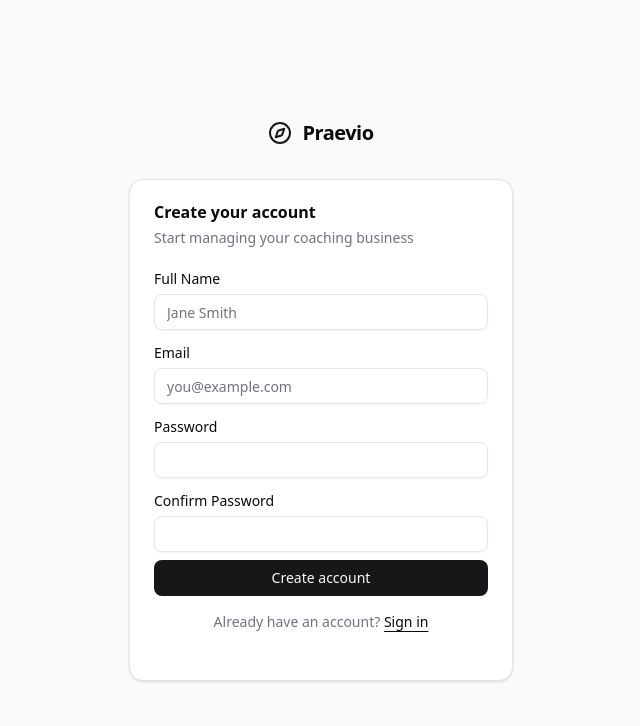
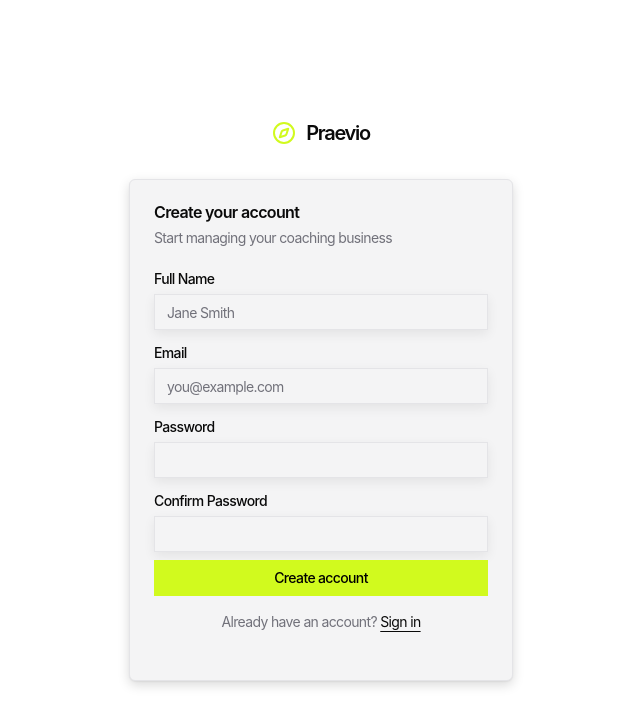
Before and after one commit to FoxxDev-Collab/fitness-pro-coach, a Next.js app: page /signup in a window 1280 px wide. Shown: the top 726 px of the page, without its empty margins (319-959 px from the left). Built offline with nearby package versions, Linux system fonts and the light colour scheme; no server answers.

Commit message:
019 - theme color updates

```diff
--- a/app/globals.css
+++ b/app/globals.css
@@ -6,8 +6,8 @@
 @theme inline {
   --color-background: var(--background);
   --color-foreground: var(--foreground);
-  --font-sans: var(--font-geist-sans);
-  --font-mono: var(--font-geist-mono);
+  --font-sans: Inter, system-ui, sans-serif;
+  --font-mono: JetBrains Mono, monospace;
   --color-sidebar-ring: var(--sidebar-ring);
   --color-sidebar-border: var(--sidebar-border);
   --color-sidebar-accent-foreground: var(--sidebar-accent-foreground);
@@ -48,83 +48,150 @@
   --radius-2xl: calc(var(--radius) + 8px);
   --radius-3xl: calc(var(--radius) + 12px);
   --radius-4xl: calc(var(--radius) + 16px);
+  --font-serif: Georgia, serif;
+  --radius: 0.125rem;
+  --tracking-tighter: calc(var(--tracking-normal) - 0.05em);
+  --tracking-tight: calc(var(--tracking-normal) - 0.025em);
+  --tracking-wide: calc(var(--tracking-normal) + 0.025em);
+  --tracking-wider: calc(var(--tracking-normal) + 0.05em);
+  --tracking-widest: calc(var(--tracking-normal) + 0.1em);
+  --tracking-normal: var(--tracking-normal);
+  --shadow-2xl: var(--shadow-2xl);
+  --shadow-xl: var(--shadow-xl);
+  --shadow-lg: var(--shadow-lg);
+  --shadow-md: var(--shadow-md);
+  --shadow: var(--shadow);
+  --shadow-sm: var(--shadow-sm);
+  --shadow-xs: var(--shadow-xs);
+  --shadow-2xs: var(--shadow-2xs);
+  --spacing: var(--spacing);
+  --letter-spacing: var(--letter-spacing);
+  --shadow-offset-y: var(--shadow-offset-y);
+  --shadow-offset-x: var(--shadow-offset-x);
+  --shadow-spread: var(--shadow-spread);
+  --shadow-blur: var(--shadow-blur);
+  --shadow-opacity: var(--shadow-opacity);
+  --color-shadow-color: var(--shadow-color);
+  --color-destructive-foreground: var(--destructive-foreground);
 }
 
 :root {
-  --radius: 0.625rem;
-  --background: oklch(0.985 0 0);
-  --foreground: oklch(0.145 0.005 286);
-  --card: oklch(1 0 0);
-  --card-foreground: oklch(0.145 0.005 286);
-  --popover: oklch(1 0 0);
-  --popover-foreground: oklch(0.145 0.005 286);
-  --primary: oklch(0.205 0.006 286);
-  --primary-foreground: oklch(0.985 0 0);
-  --secondary: oklch(0.965 0.001 286);
-  --secondary-foreground: oklch(0.205 0.006 286);
-  --muted: oklch(0.965 0.001 286);
-  --muted-foreground: oklch(0.556 0.016 286);
-  --accent: oklch(0.965 0.001 286);
-  --accent-foreground: oklch(0.205 0.006 286);
-  --destructive: oklch(0.577 0.245 27);
+  --radius: 0.125rem;
+  --background: oklch(1.0000 0 0);
+  --foreground: oklch(0.1448 0 0);
+  --card: oklch(0.9674 0.0013 286.3752);
+  --card-foreground: oklch(0.1448 0 0);
+  --popover: oklch(1.0000 0 0);
+  --popover-foreground: oklch(0.1448 0 0);
+  --primary: oklch(0.9234 0.2168 121.1171);
+  --primary-foreground: oklch(0 0 0);
+  --secondary: oklch(0.2103 0.0059 285.8852);
+  --secondary-foreground: oklch(0.9851 0 0);
+  --muted: oklch(0.9674 0.0013 286.3752);
+  --muted-foreground: oklch(0.5517 0.0138 285.9385);
+  --accent: oklch(0.9234 0.2168 121.1171);
+  --accent-foreground: oklch(0 0 0);
+  --destructive: oklch(0.6368 0.2078 25.3313);
   --success: oklch(0.517 0.174 149);
   --success-foreground: oklch(0.985 0 0);
   --warning: oklch(0.768 0.165 75);
   --warning-foreground: oklch(0.205 0.006 286);
-  --border: oklch(0.922 0.004 286);
-  --input: oklch(0.922 0.004 286);
-  --ring: oklch(0.205 0.006 286);
-  --chart-1: oklch(0.646 0.222 41);
-  --chart-2: oklch(0.6 0.118 185);
-  --chart-3: oklch(0.398 0.07 227);
-  --chart-4: oklch(0.828 0.189 84);
-  --chart-5: oklch(0.769 0.188 70);
-  --sidebar: oklch(0.985 0 0);
-  --sidebar-foreground: oklch(0.145 0.005 286);
-  --sidebar-primary: oklch(0.205 0.006 286);
-  --sidebar-primary-foreground: oklch(0.985 0 0);
-  --sidebar-accent: oklch(0.965 0.001 286);
-  --sidebar-accent-foreground: oklch(0.205 0.006 286);
-  --sidebar-border: oklch(0.922 0.004 286);
-  --sidebar-ring: oklch(0.705 0.015 286);
+  --border: oklch(0.9197 0.0040 286.3202);
+  --input: oklch(0.9197 0.0040 286.3202);
+  --ring: oklch(0 0 0);
+  --chart-1: oklch(0.2103 0.0059 285.8852);
+  --chart-2: oklch(0.9234 0.2168 121.1171);
+  --chart-3: oklch(0.2739 0.0055 286.0326);
+  --chart-4: oklch(0.4419 0.0146 285.7864);
+  --chart-5: oklch(0.7118 0.0129 286.0665);
+  --sidebar: oklch(1.0000 0 0);
+  --sidebar-foreground: oklch(0.2103 0.0059 285.8852);
+  --sidebar-primary: oklch(0.9234 0.2168 121.1171);
+  --sidebar-primary-foreground: oklch(0 0 0);
+  --sidebar-accent: oklch(0.9674 0.0013 286.3752);
+  --sidebar-accent-foreground: oklch(0.2103 0.0059 285.8852);
+  --sidebar-border: oklch(0.9197 0.0040 286.3202);
+  --sidebar-ring: oklch(0 0 0);
+  --destructive-foreground: oklch(0.9851 0 0);
+  --font-sans: Inter, system-ui, sans-serif;
+  --font-serif: Georgia, serif;
+  --font-mono: JetBrains Mono, monospace;
+  --shadow-color: #000000;
+  --shadow-opacity: 0.15;
+  --shadow-blur: 12px;
+  --shadow-spread: 0px;
+  --shadow-offset-x: 0px;
+  --shadow-offset-y: 4px;
+  --letter-spacing: -0.04em;
+  --spacing: 0.25rem;
+  --shadow-2xs: 0px 4px 12px 0px hsl(0 0% 0% / 0.07);
+  --shadow-xs: 0px 4px 12px 0px hsl(0 0% 0% / 0.07);
+  --shadow-sm: 0px 4px 12px 0px hsl(0 0% 0% / 0.15), 0px 1px 2px -1px hsl(0 0% 0% / 0.15);
+  --shadow: 0px 4px 12px 0px hsl(0 0% 0% / 0.15), 0px 1px 2px -1px hsl(0 0% 0% / 0.15);
+  --shadow-md: 0px 4px 12px 0px hsl(0 0% 0% / 0.15), 0px 2px 4px -1px hsl(0 0% 0% / 0.15);
+  --shadow-lg: 0px 4px 12px 0px hsl(0 0% 0% / 0.15), 0px 4px 6px -1px hsl(0 0% 0% / 0.15);
+  --shadow-xl: 0px 4px 12px 0px hsl(0 0% 0% / 0.15), 0px 8px 10px -1px hsl(0 0% 0% / 0.15);
+  --shadow-2xl: 0px 4px 12px 0px hsl(0 0% 0% / 0.38);
+  --tracking-normal: -0.04em;
 }
 
 .dark {
-  --background: oklch(0.13 0.004 286);
-  --foreground: oklch(0.985 0 0);
-  --card: oklch(0.178 0.005 286);
-  --card-foreground: oklch(0.985 0 0);
-  --popover: oklch(0.178 0.005 286);
-  --popover-foreground: oklch(0.985 0 0);
-  --primary: oklch(0.985 0 0);
-  --primary-foreground: oklch(0.13 0.004 286);
-  --secondary: oklch(0.24 0.006 286);
-  --secondary-foreground: oklch(0.985 0 0);
-  --muted: oklch(0.24 0.006 286);
-  --muted-foreground: oklch(0.65 0.015 286);
-  --accent: oklch(0.24 0.006 286);
-  --accent-foreground: oklch(0.985 0 0);
-  --destructive: oklch(0.704 0.191 22);
+  --background: oklch(0.1408 0.0044 285.8229);
+  --foreground: oklch(0.9851 0 0);
+  --card: oklch(0.1831 0.0040 285.9940);
+  --card-foreground: oklch(0.9851 0 0);
+  --popover: oklch(0.1408 0.0044 285.8229);
+  --popover-foreground: oklch(0.9851 0 0);
+  --primary: oklch(0.9234 0.2168 121.1171);
+  --primary-foreground: oklch(0 0 0);
+  --secondary: oklch(0.2739 0.0055 286.0326);
+  --secondary-foreground: oklch(0.9851 0 0);
+  --muted: oklch(0.2103 0.0059 285.8852);
+  --muted-foreground: oklch(0.7118 0.0129 286.0665);
+  --accent: oklch(0.9234 0.2168 121.1171);
+  --accent-foreground: oklch(0 0 0);
+  --destructive: oklch(0.3958 0.1331 25.7230);
   --success: oklch(0.627 0.194 149);
   --success-foreground: oklch(0.13 0.004 286);
   --warning: oklch(0.768 0.165 75);
   --warning-foreground: oklch(0.13 0.004 286);
-  --border: oklch(0.3 0.006 286);
-  --input: oklch(0.3 0.006 286);
-  --ring: oklch(0.556 0.016 286);
-  --chart-1: oklch(0.488 0.243 264);
-  --chart-2: oklch(0.696 0.17 162);
-  --chart-3: oklch(0.769 0.188 70);
-  --chart-4: oklch(0.627 0.265 304);
-  --chart-5: oklch(0.645 0.246 16);
-  --sidebar: oklch(0.178 0.005 286);
-  --sidebar-foreground: oklch(0.985 0 0);
-  --sidebar-primary: oklch(0.488 0.243 264);
-  --sidebar-primary-foreground: oklch(0.985 0 0);
-  --sidebar-accent: oklch(0.24 0.006 286);
-  --sidebar-accent-foreground: oklch(0.985 0 0);
-  --sidebar-border: oklch(0.3 0.006 286);
-  --sidebar-ring: oklch(0.556 0.016 286);
+  --border: oklch(0.2739 0.0055 286.0326);
+  --input: oklch(0.2739 0.0055 286.0326);
+  --ring: oklch(0.9234 0.2168 121.1171);
+  --chart-1: oklch(0.9234 0.2168 121.1171);
+  --chart-2: oklch(0.6231 0.1880 259.8145);
+  --chart-3: oklch(0.6056 0.2189 292.7172);
+  --chart-4: oklch(0.6559 0.2118 354.3084);
+  --chart-5: oklch(0.7686 0.1647 70.0804);
+  --sidebar: oklch(0.1408 0.0044 285.8229);
+  --sidebar-foreground: oklch(0.9851 0 0);
+  --sidebar-primary: oklch(0.9234 0.2168 121.1171);
+  --sidebar-primary-foreground: oklch(0 0 0);
+  --sidebar-accent: oklch(0.2103 0.0059 285.8852);
+  --sidebar-accent-foreground: oklch(0.9851 0 0);
+  --sidebar-border: oklch(0.2739 0.0055 286.0326);
+  --sidebar-ring: oklch(0.9234 0.2168 121.1171);
+  --destructive-foreground: oklch(0.9851 0 0);
+  --radius: 0.125rem;
+  --font-sans: Inter, system-ui, sans-serif;
+  --font-serif: Georgia, serif;
+  --font-mono: JetBrains Mono, monospace;
+  --shadow-color: #000000;
+  --shadow-opacity: 0.5;
+  --shadow-blur: 20px;
+  --shadow-spread: 0px;
+  --shadow-offset-x: 0px;
+  --shadow-offset-y: 10px;
+  --letter-spacing: -0.04em;
+  --spacing: 0.25rem;
+  --shadow-2xs: 0px 10px 20px 0px hsl(0 0% 0% / 0.25);
+  --shadow-xs: 0px 10px 20px 0px hsl(0 0% 0% / 0.25);
+  --shadow-sm: 0px 10px 20px 0px hsl(0 0% 0% / 0.50), 0px 1px 2px -1px hsl(0 0% 0% / 0.50);
+  --shadow: 0px 10px 20px 0px hsl(0 0% 0% / 0.50), 0px 1px 2px -1px hsl(0 0% 0% / 0.50);
+  --shadow-md: 0px 10px 20px 0px hsl(0 0% 0% / 0.50), 0px 2px 4px -1px hsl(0 0% 0% / 0.50);
+  --shadow-lg: 0px 10px 20px 0px hsl(0 0% 0% / 0.50), 0px 4px 6px -1px hsl(0 0% 0% / 0.50);
+  --shadow-xl: 0px 10px 20px 0px hsl(0 0% 0% / 0.50), 0px 8px 10px -1px hsl(0 0% 0% / 0.50);
+  --shadow-2xl: 0px 10px 20px 0px hsl(0 0% 0% / 1.25);
 }
 
 @layer base {
@@ -133,5 +200,6 @@
   }
   body {
     @apply bg-background text-foreground;
+    letter-spacing: var(--tracking-normal);
   }
 }
```
